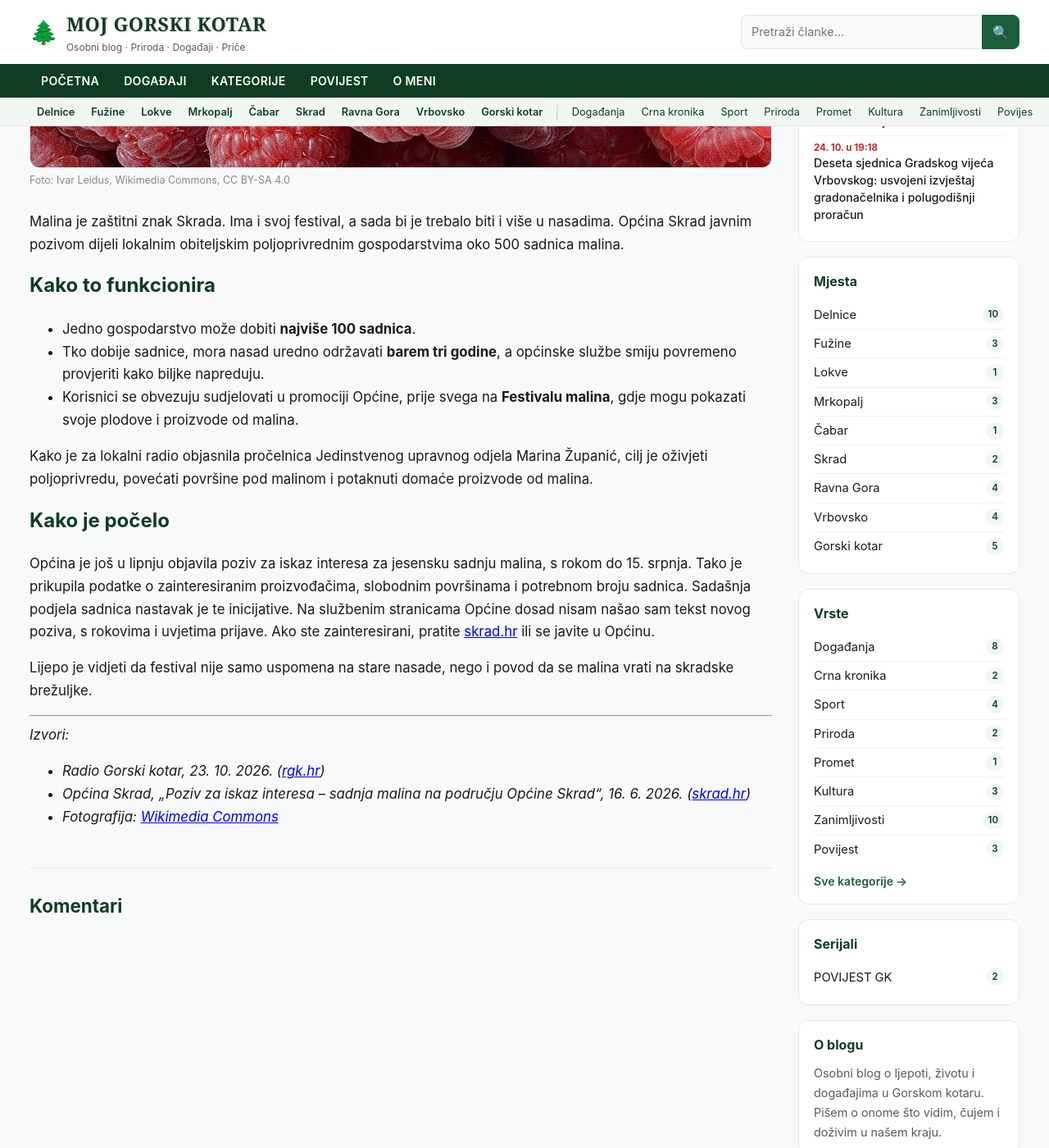
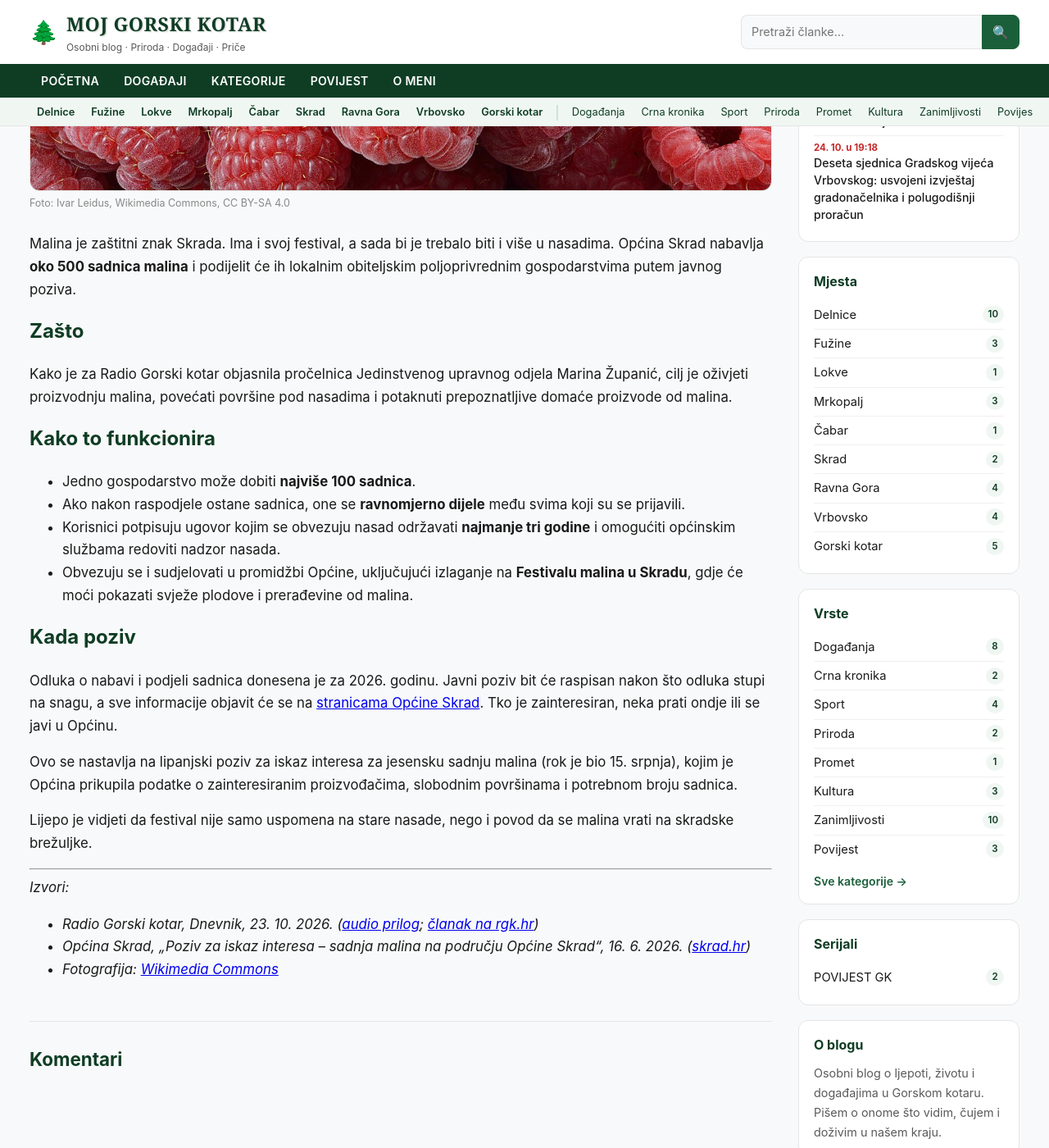
Before and after one commit to MojGK/gorski-kotar.info, a Jekyll site: the page built from _posts/2026-10-24-skrad-sadnice-malina-za-opg-ove.md, in a window 1280 px wide and 1400 px high, scrolled down 715 px. Shown: the whole window at 82% size. Built offline with Jekyll 4.4.1, drawn with Linux system fonts in a browser that asks for light colours; comment, search, counter and statistics services are not loaded; some of the changed text lies outside the part shown.

Commit message:
Skrad maline: dopuna (javni poziv, obveze, Festival malina, RGK Dnevnik)

```diff
--- a/_posts/2026-10-24-skrad-sadnice-malina-za-opg-ove.md
+++ b/_posts/2026-10-24-skrad-sadnice-malina-za-opg-ove.md
@@ -5,25 +5,30 @@ date: 2026-10-24 07:46:46 +0200
 location: Skrad
 type: Zanimljivosti
 categories: [Skrad, Zanimljivosti]
-excerpt: "Općina Skrad lokalnim gospodarstvima dijeli oko 500 sadnica malina, do 100 po OPG-u. Cilj je da malina opet raste na skradskim poljima, a ne samo na festivalu."
+excerpt: "Općina Skrad javnim pozivom dijeli lokalnim OPG-ovima oko 500 sadnica malina, najviše 100 po gospodarstvu. Zauzvrat se nasad mora održavati barem tri godine, a maline pokazati na Festivalu malina."
 image: /assets/images/maline-skrad.jpg
 image_alt: "Zrele crvene maline izbliza"
 image_credit: "Foto: Ivar Leidus, Wikimedia Commons, CC BY-SA 4.0"
 ---
 
-Malina je zaštitni znak Skrada. Ima i svoj festival, a sada bi je trebalo biti i više u nasadima. Općina Skrad javnim pozivom dijeli lokalnim obiteljskim poljoprivrednim gospodarstvima oko 500 sadnica malina.
+Malina je zaštitni znak Skrada. Ima i svoj festival, a sada bi je trebalo biti i više u nasadima. Općina Skrad nabavlja **oko 500 sadnica malina** i podijelit će ih lokalnim obiteljskim poljoprivrednim gospodarstvima putem javnog poziva.
+
+## Zašto
+
+Kako je za Radio Gorski kotar objasnila pročelnica Jedinstvenog upravnog odjela Marina Županić, cilj je oživjeti proizvodnju malina, povećati površine pod nasadima i potaknuti prepoznatljive domaće proizvode od malina.
 
 ## Kako to funkcionira
 
 - Jedno gospodarstvo može dobiti **najviše 100 sadnica**.
-- Tko dobije sadnice, mora nasad uredno održavati **barem tri godine**, a općinske službe smiju povremeno provjeriti kako biljke napreduju.
-- Korisnici se obvezuju sudjelovati u promociji Općine, prije svega na **Festivalu malina**, gdje mogu pokazati svoje plodove i proizvode od malina.
+- Ako nakon raspodjele ostane sadnica, one se **ravnomjerno dijele** među svima koji su se prijavili.
+- Korisnici potpisuju ugovor kojim se obvezuju nasad održavati **najmanje tri godine** i omogućiti općinskim službama redoviti nadzor nasada.
+- Obvezuju se i sudjelovati u promidžbi Općine, uključujući izlaganje na **Festivalu malina u Skradu**, gdje će moći pokazati svježe plodove i prerađevine od malina.
 
-Kako je za lokalni radio objasnila pročelnica Jedinstvenog upravnog odjela Marina Županić, cilj je oživjeti poljoprivredu, povećati površine pod malinom i potaknuti domaće proizvode od malina.
+## Kada poziv
 
-## Kako je počelo
+Odluka o nabavi i podjeli sadnica donesena je za 2026. godinu. Javni poziv bit će raspisan nakon što odluka stupi na snagu, a sve informacije objavit će se na [stranicama Općine Skrad](https://skrad.hr/category/javni-pozivi/). Tko je zainteresiran, neka prati ondje ili se javi u Općinu.
 
-Općina je još u lipnju objavila poziv za iskaz interesa za jesensku sadnju malina, s rokom do 15. srpnja. Tako je prikupila podatke o zainteresiranim proizvođačima, slobodnim površinama i potrebnom broju sadnica. Sadašnja podjela sadnica nastavak je te inicijative. Na službenim stranicama Općine dosad nisam našao sam tekst novog poziva, s rokovima i uvjetima prijave. Ako ste zainteresirani, pratite [skrad.hr](https://skrad.hr/category/javni-pozivi/) ili se javite u Općinu.
+Ovo se nastavlja na lipanjski poziv za iskaz interesa za jesensku sadnju malina (rok je bio 15. srpnja), kojim je Općina prikupila podatke o zainteresiranim proizvođačima, slobodnim površinama i potrebnom broju sadnica.
 
 Lijepo je vidjeti da festival nije samo uspomena na stare nasade, nego i povod da se malina vrati na skradske brežuljke.
 
@@ -31,6 +36,6 @@ Lijepo je vidjeti da festival nije samo uspomena na stare nasade, nego i povod d
 
 *Izvori:*
 
-- *Radio Gorski kotar, 23. 10. 2026. ([rgk.hr](https://rgk.hr/opcina-skrad-za-lokalne-opg-ove-nabavlja-sadnice-malina/))*
+- *Radio Gorski kotar, Dnevnik, 23. 10. 2026. ([audio prilog](https://rgk.hr/wp-content/uploads/2026/10/Dnevnik-O-Skrad-kupuje-sadnice-malina.mp3); [članak na rgk.hr](https://rgk.hr/opcina-skrad-za-lokalne-opg-ove-nabavlja-sadnice-malina/))*
 - *Općina Skrad, „Poziv za iskaz interesa – sadnja malina na području Općine Skrad“, 16. 6. 2026. ([skrad.hr](https://skrad.hr/vijesti/poziv-za-iskaz-interesa-sadnja-malina-na-podrucju-opcine-skrad/))*
 - *Fotografija: [Wikimedia Commons](https://commons.wikimedia.org/wiki/File:Raspberries_(Rubus_idaeus).jpg)*
```
